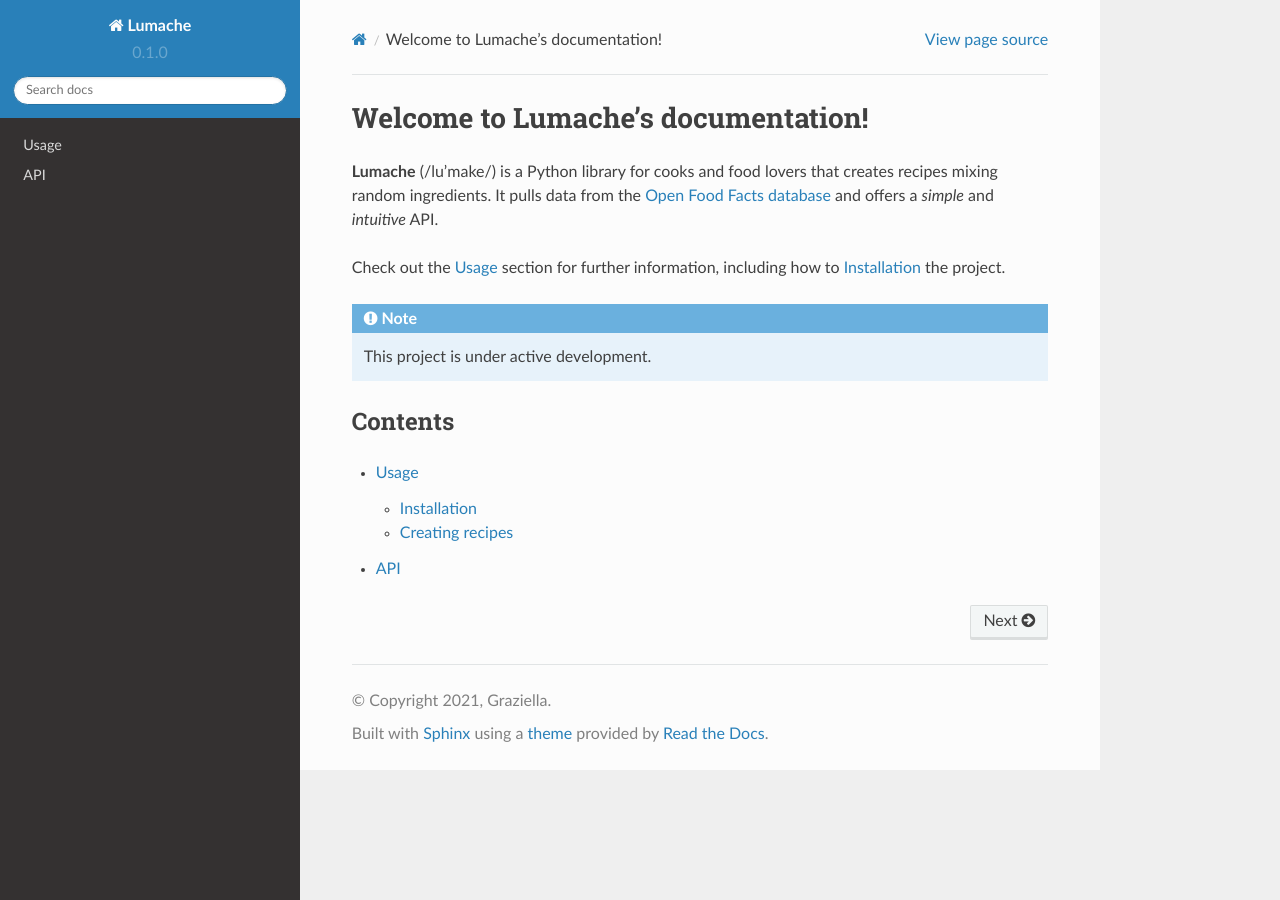
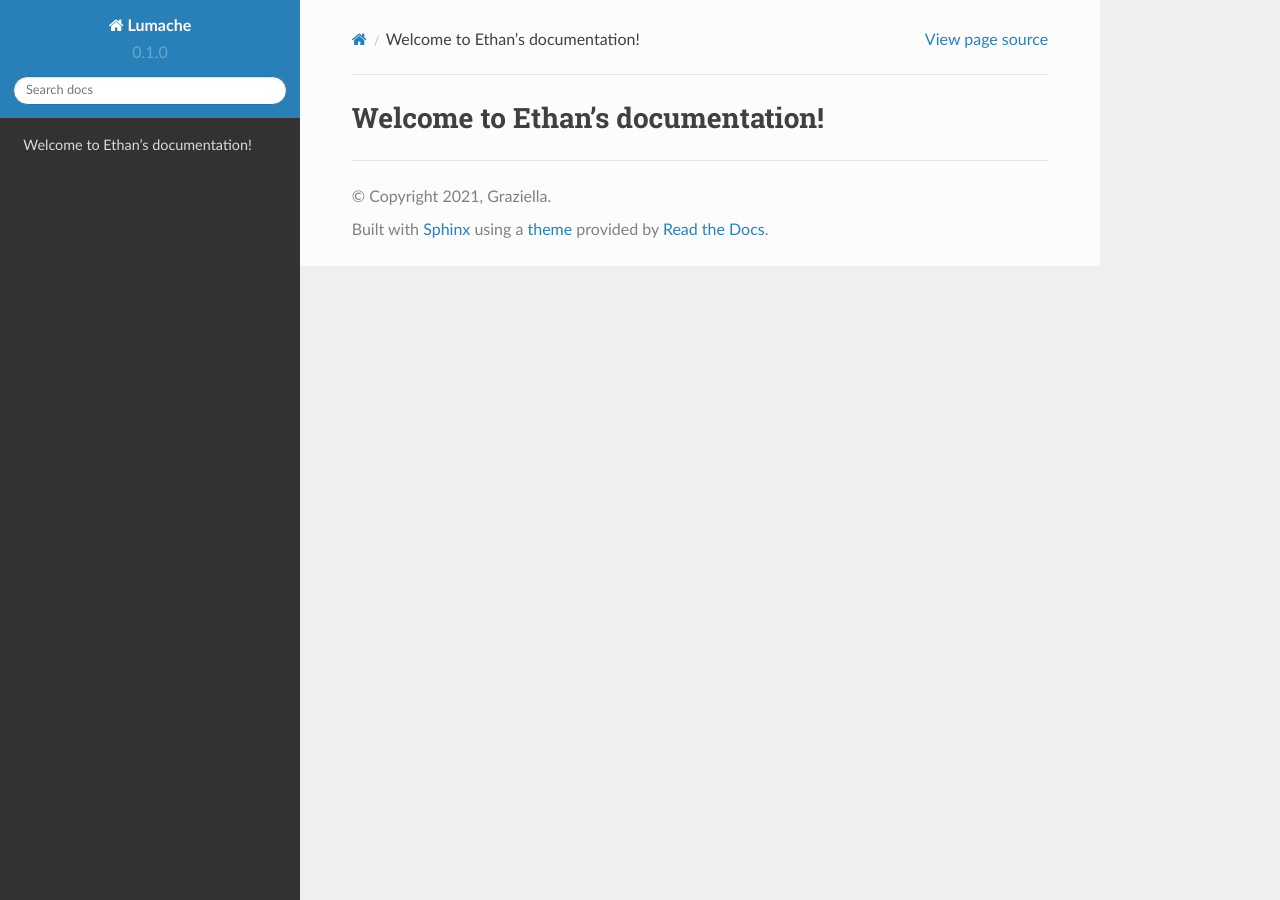
Before and after one commit to etahn-git/docs, a Sphinx documentation site: the page built from docs/source/index.rst, in a window 1280 px wide. Built offline with Sphinx 7.4.7 and the Read the Docs theme 2.0.0, drawn with Linux system fonts in a browser that asks for light colours.

Commit message:
Update index.rst

```diff
--- a/docs/source/index.rst
+++ b/docs/source/index.rst
@@ -1,22 +1,2 @@
-Welcome to Lumache's documentation!
+Welcome to Ethan's documentation!
 ===================================
-
-**Lumache** (/lu'make/) is a Python library for cooks and food lovers
-that creates recipes mixing random ingredients.
-It pulls data from the `Open Food Facts database <https://world.openfoodfacts.org/>`_
-and offers a *simple* and *intuitive* API.
-
-Check out the :doc:`usage` section for further information, including
-how to :ref:`installation` the project.
-
-.. note::
-
-   This project is under active development.
-
-Contents
---------
-
-.. toctree::
-
-   usage
-   api
```
